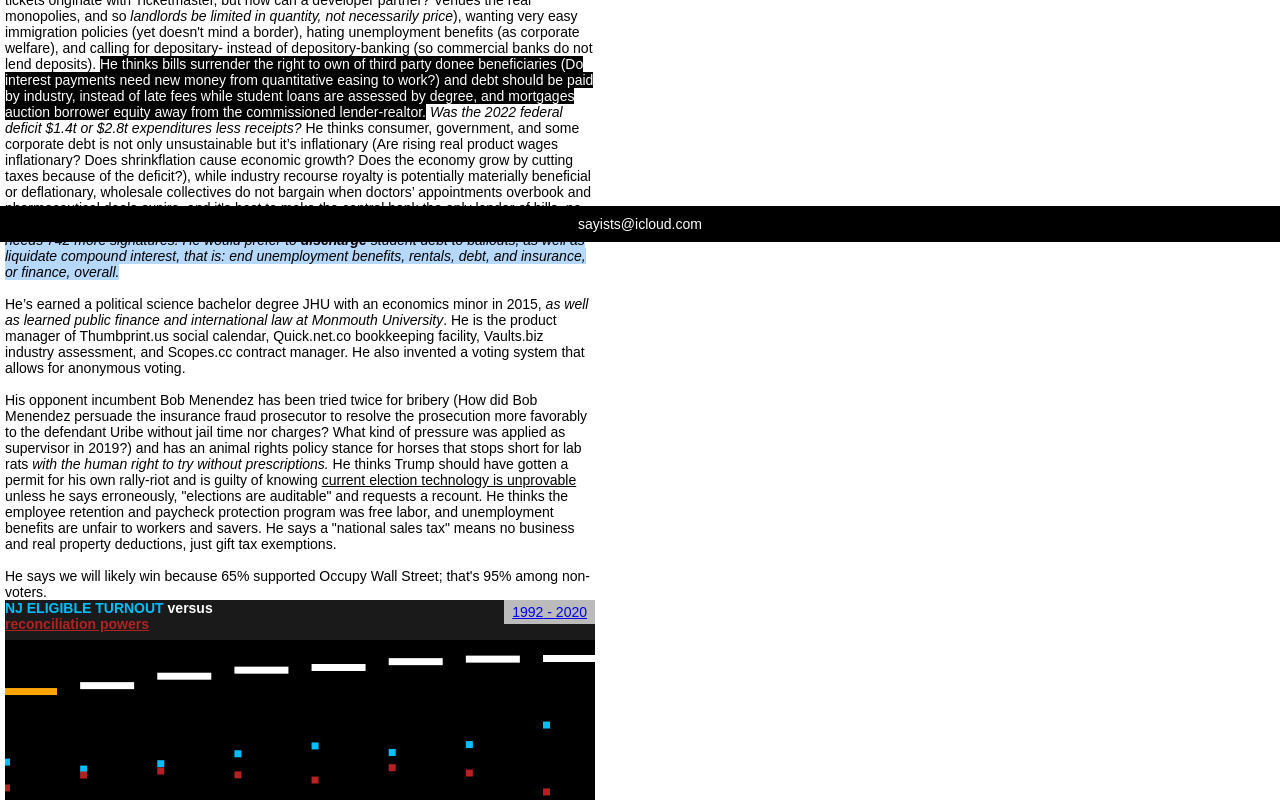
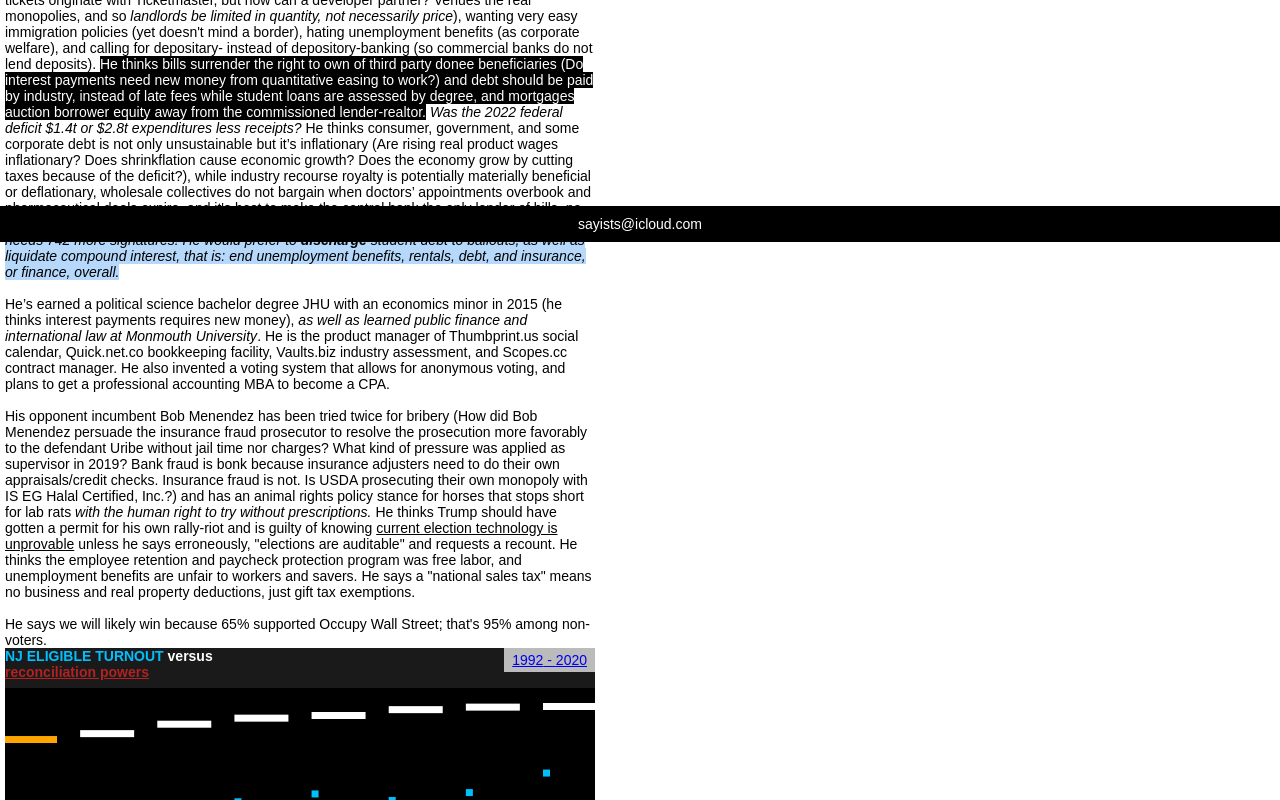
Before and after one commit to NickCarducci/TruncatedWholesaleTax, a React (Create React App) app: page / in a window 1280 px wide. Shown: the part 558-1358 px from the top of the page. Built offline with nearby package versions, Linux system fonts and the light colour scheme; a web font is replaced by a local one.

Commit message:
Update App.js

```diff
--- a/src/App.js
+++ b/src/App.js
@@ -243,7 +243,8 @@ class App extends React.Component {
           <br />
           <span>
             He’s earned a political science bachelor degree JHU with an
-            economics minor in 2015,{space}
+            economics minor in 2015 (he thinks interest payments requires new
+            money),{space}
             <i>
               as well as learned public finance and international law at
               Monmouth University
@@ -251,15 +252,20 @@ class App extends React.Component {
             . He is the product manager of Thumbprint.us social calendar,
             Quick.net.co bookkeeping facility, Vaults.biz industry assessment,
             and Scopes.cc contract manager. He also invented a voting system
-            that allows for anonymous voting.
+            that allows for anonymous voting, and plans to get a professional
+            accounting MBA to become a CPA.
             <br />
             <br />
             His opponent incumbent Bob Menendez has been tried twice for bribery
             (How did Bob Menendez persuade the insurance fraud prosecutor to
             resolve the prosecution more favorably to the defendant Uribe
             without jail time nor charges? What kind of pressure was applied as
-            supervisor in 2019?) and has an animal rights policy stance for
-            horses that stops short for lab rats{space}
+            supervisor in 2019? Bank fraud is bonk because insurance adjusters
+            need to do their own appraisals/credit checks. Insurance fraud is
+            not. Is USDA prosecuting their own monopoly with IS EG Halal
+            Certified, Inc.?) and has an animal rights policy stance for horses
+            that stops short for lab rats
+            {space}
             <i>with the human right to try without prescriptions.</i>
             {space}
             He thinks Trump should have gotten a permit for his own rally-riot
```
